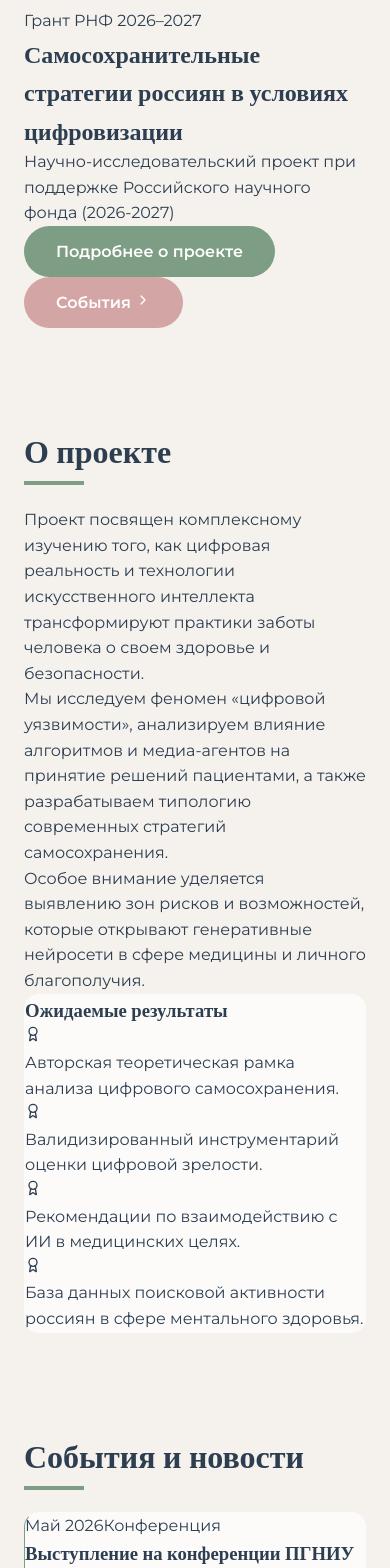
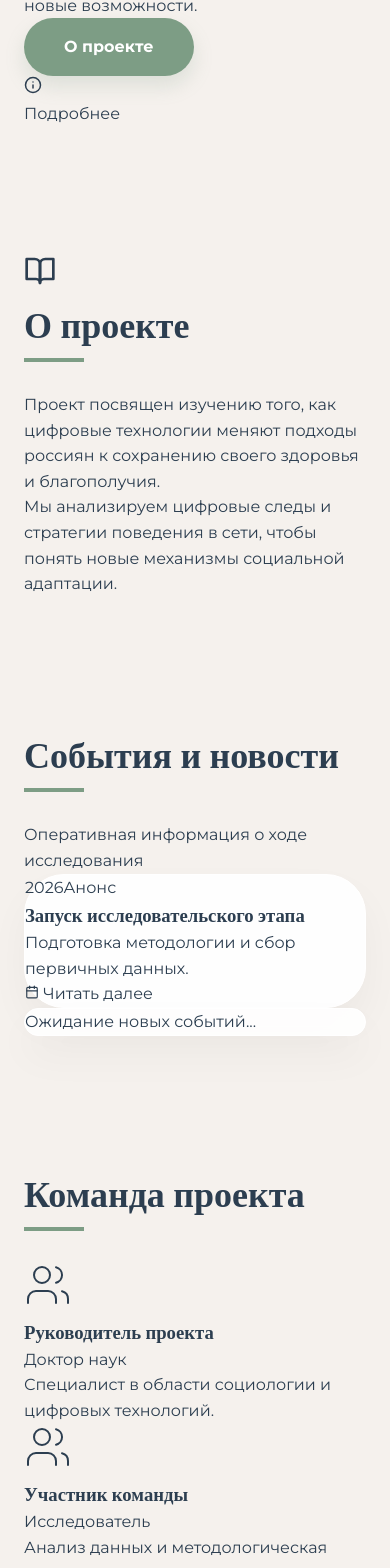
Before and after one commit to digital-selfcare/digital-selfcare.github.io, a React (Vite) app: page / in a window 390 px wide. Shown: the part 363-1931 px from the top of the page. Built offline with nearby package versions, Linux system fonts and the light colour scheme; a web font is replaced by a local one.

Commit message:
Redesign: Geometric layout, data scrubbed

```diff
--- a/src/App.jsx
+++ b/src/App.jsx
@@ -1,201 +1,224 @@
-import React, { useState, useEffect } from 'react';
-import { motion, AnimatePresence } from 'framer-motion';
-import { Calendar, Users, FileText, Mail, ChevronRight, Newspaper, Download, Award } from 'lucide-react';
+import React from 'react';
+import { motion } from 'framer-motion';
+import {
+  Menu, X, ChevronRight, Users,
+  FileText, Award, Download,
+  Database, Info, Calendar, BookOpen
+} from 'lucide-react';
 import { content } from './content';
 
-const App = () => {
-  const [scrolled, setScrolled] = useState(false);
-
-  useEffect(() => {
-    const handleScroll = () => setScrolled(window.scrollY > 50);
-    window.addEventListener('scroll', handleScroll);
-    return () => window.removeEventListener('scroll', handleScroll);
-  }, []);
+function App() {
+  const [isMenuOpen, setIsMenuOpen] = React.useState(false);
 
   return (
-    <div className="min-h-screen">
-      {/* Header */}
-      <header className={`fixed w-full z-50 transition-all duration-300 ${scrolled ? 'glass py-3' : 'py-6 bg-transparent'}`}>
-        <div className="container flex justify-between items-center">
+    <div className="min-h-screen bg-white">
+      {/* Navigation */}
+      <nav className="fixed w-full z-50 glass border-b border-gray-100 py-3 mt-4 mx-auto max-w-[95%] rounded-full left-0 right-0">
+        <div className="container flex justify-between items-center px-8">
           <div className="flex items-center gap-2">
-            <div className="w-10 h-10 rounded-full bg-sage flex items-center justify-center text-white">
-              <Award size={24} />
+            <div className="w-8 h-8 bg-sage rounded-full flex items-center justify-center text-white">
+              <Database size={18} />
             </div>
-            <span className="font-bold text-lg hidden sm:block">РНФ Проект</span>
-          </div>
-          <nav>
-            <ul className="flex gap-8 font-semibold text-sm uppercase tracking-wider">
-              <li><a href="#about" className="hover:text-sage transition">О проекте</a></li>
-              <li><a href="#events" className="hover:text-sage transition">Новости</a></li>
-              <li><a href="#team" className="hover:text-sage transition">Команда</a></li>
-              <li><a href="#materials" className="hover:text-sage transition">Материалы</a></li>
-            </ul>
-          </nav>
-        </div>
-      </header>
-
-      {/* Hero */}
-      <section className="pt-32 pb-16 relative overflow-hidden bg-white">
-        <div className="absolute top-0 left-0 w-full h-full opacity-5 pointer-events-none">
-          <svg viewBox="0 0 1000 400" className="w-full h-full" preserveAspectRatio="none">
-            <path d="M0,200 C200,100 400,300 600,200 C800,100 1000,200" stroke="#7d9d85" fill="transparent" strokeWidth="2" />
-          </svg>
+            <span className="font-playfair text-xl font-bold text-text tracking-tight">РНФ Проект</span>
           </div>
 
+          <div className="hidden md:flex gap-8 items-center">
+            {['about', 'events', 'team', 'materials'].map((item) => (
+              <a
+                key={item}
+                href={`#${item}`}
+                className="text-sm font-medium hover:text-sage transition capitalize"
+              >
+                {content[item].title}
+              </a>
+            ))}
+          </div>
+
+          <button className="md:hidden" onClick={() => setIsMenuOpen(!isMenuOpen)}>
+            {isMenuOpen ? <X /> : <Menu />}
+          </button>
+        </div>
+      </nav>
+
+      {/* Hero with Geometric Elements */}
+      <section className="pt-48 pb-20 relative overflow-hidden">
+        {/* Nicepage-style Background Shapes */}
+        <div className="geo-circle bg-sage/5 w-[500px] h-[500px] -top-20 -left-20" />
+        <div className="geo-circle bg-powdery/10 w-[300px] h-[300px] top-40 right-[-100px]" />
+
         <div className="container relative z-10">
+          <div className="grid lg:grid-cols-2 gap-12 items-center">
             <motion.div
-            initial={{ opacity: 0, y: 20 }}
-            animate={{ opacity: 1, y: 0 }}
-            transition={{ duration: 0.6 }}
-            className="max-w-3xl"
+              initial={{ opacity: 0, x: -30 }}
+              animate={{ opacity: 1, x: 0 }}
+              transition={{ duration: 0.8 }}
             >
-            <span className="inline-block px-3 py-1 rounded-full bg-sage/10 text-sage font-bold text-xs mb-4">
-              Грант РНФ 2026–2027
+              <span className="inline-block px-3 py-1 rounded-full bg-sage/10 text-sage font-bold text-xs mb-6 uppercase tracking-wider">
+                Исследовательский проект 2026–2027
               </span>
-            <h1 className="text-4xl md:text-5xl mb-6 leading-tight">
+              <h1 className="text-4xl md:text-6xl mb-8 leading-[1.1] font-playfair font-bold">
                 {content.hero.title}
               </h1>
-            <p className="text-lg text-text-light mb-8 leading-relaxed">
+              <p className="text-lg text-text-light mb-10 leading-relaxed max-w-lg">
                 {content.hero.subtitle}
               </p>
-            <div className="flex gap-3">
-              <a href="#about" className="btn">{content.hero.cta}</a>
-              <a href="#events" className="btn btn-powdery flex items-center gap-2 text-sm">
-                События <ChevronRight size={16} />
-              </a>
+              <div className="flex gap-4">
+                <a href="#about" className="btn px-8 py-4 rounded-full">{content.hero.cta}</a>
+                <div className="flex items-center gap-2 text-sage font-bold text-sm">
+                  <div className="w-10 h-10 rounded-full border-2 border-sage/20 flex items-center justify-center">
+                    <Info size={18} />
+                  </div>
+                  Подробнее
+                </div>
               </div>
             </motion.div>
+
+            {/* Visual Geometric Composition */}
+            <div className="relative hidden lg:block">
+              <div className="w-[450px] h-[450px] bg-beige rounded-[80px] rotate-3 relative overflow-hidden shadow-2xl">
+                <div className="absolute inset-0 bg-gradient-to-br from-sage/20 to-transparent" />
+                <div className="absolute top-1/2 left-1/2 -translate-x-1/2 -translate-y-1/2 w-48 h-48 bg-white/40 rounded-full blur-2xl" />
               </div>
-      </section>
-
-      {/* About */}
-      <section id="about" className="bg-beige/30 py-12">
-        <div className="container">
-          <h2 className="section-title">{content.about.title}</h2>
-          <div className="grid md:grid-cols-2 gap-10 items-start">
-            <div className="space-y-4">
-              {content.about.description.map((para, i) => (
-                <p key={i} className="text-base leading-relaxed text-text-light">
-                  {para}
-                </p>
-              ))}
-            </div>
-            <div className="glass p-6 space-y-4 border-l-4 border-powdery">
-              <h3 className="text-xl mb-2">Ожидаемые результаты</h3>
-              <ul className="space-y-2">
-                {content.about.results.map((res, i) => (
-                  <li key={i} className="flex gap-2 items-start text-sm">
-                    <div className="mt-1 text-sage"><Award size={16} /></div>
-                    <span className="font-medium">{res}</span>
-                  </li>
-                ))}
-              </ul>
+              <div className="absolute -bottom-10 -left-10 w-40 h-40 bg-powdery/20 rounded-full blur-xl" />
             </div>
           </div>
         </div>
       </section>
 
-      {/* News & Events */}
-      <section id="events" className="py-12">
+      {/* About Section - Compact & Geometric */}
+      <section id="about" className="py-20 relative bg-beige/10">
         <div className="container">
-          <h2 className="section-title">{content.events.title}</h2>
-          <div className="grid gap-4">
-            {content.events.items.map((item, i) => (
-              <motion.div
-                key={item.id}
-                whileHover={{ x: 5 }}
-                className="glass p-5 flex flex-col md:flex-row gap-6 items-center border-l-4 border-sage"
-                style={{ borderLeftColor: item.status === 'upcoming' ? '#7d9d85' : '#d4a5a5' }}
-              >
-                <div className="text-center md:text-left min-w-[120px]">
-                  <span className="block text-xl font-bold text-sage">{item.date}</span>
-                  <span className="text-[10px] uppercase tracking-widest text-text-light">{item.type}</span>
+          <div className="max-w-4xl mx-auto">
+            <div className="grid md:grid-cols-[1fr,2fr] gap-12 items-center">
+              <div>
+                <div className="w-20 h-20 bg-powdery rounded-3xl flex items-center justify-center text-white mb-6 rotate-6">
+                  <BookOpen size={32} />
                 </div>
-                <div className="flex-grow">
-                  <h3 className="text-lg mb-1">{item.title}</h3>
-                  <p className="text-sm text-text-light">{item.description}</p>
+                <h2 className="section-title !mb-4">{content.about.title}</h2>
               </div>
-                <div>
-                  {item.status === 'upcoming' ? (
-                    <span className="px-3 py-1 rounded-full bg-sage/10 text-sage text-[10px] font-bold">Ожидается</span>
-                  ) : (
-                    <span className="px-3 py-1 rounded-full bg-gray-100 text-gray-500 text-[10px] font-bold">Прошедшее</span>
-                  )}
+              <div className="space-y-6">
+                {content.about.description.map((para, i) => (
+                  <p key={i} className="text-lg leading-relaxed text-text-light font-medium">
+                    {para}
+                  </p>
+                ))}
               </div>
-              </motion.div>
-            ))}
+            </div>
           </div>
         </div>
       </section>
 
-      {/* Team */}
-      <section id="team" className="bg-sage/5 py-12">
+      {/* News & Team in "Nicepage" Cards */}
+      <section id="events" className="py-20">
         <div className="container">
+          <div className="flex justify-between items-end mb-12">
+            <div>
+              <h2 className="section-title !mb-2">{content.events.title}</h2>
+              <p className="text-text-light">Оперативная информация о ходе исследования</p>
+            </div>
+          </div>
+
+          <div className="grid md:grid-cols-2 lg:grid-cols-3 gap-8">
+            {content.events.items.map((item, i) => (
+              <motion.div
+                key={item.id}
+                whileHover={{ y: -10 }}
+                className="glass p-8 group relative overflow-hidden"
+              >
+                <div className="absolute top-0 right-0 w-24 h-24 bg-sage/5 rounded-bl-[100px] transition-all group-hover:w-32 group-hover:h-32" />
+                <div className="relative z-10">
+                  <div className="flex items-center gap-3 mb-6">
+                    <span className="text-sm font-bold text-sage bg-sage/10 px-3 py-1 rounded-full">{item.date}</span>
+                    <span className="text-[10px] uppercase font-bold text-text-light tracking-widest">{item.type}</span>
+                  </div>
+                  <h3 className="text-xl mb-4 font-bold leading-tight">{item.title}</h3>
+                  <p className="text-sm text-text-light leading-relaxed mb-6">{item.description}</p>
+                  <div className="flex items-center gap-2 text-xs font-bold text-sage">
+                    <Calendar size={14} /> Читать далее
+                  </div>
+                </div>
+              </motion.div>
+            ))}
+            {/* Empty States placeholders */}
+            <div className="glass p-8 border-dashed border-2 border-gray-100 flex flex-center items-center justify-center text-gray-300">
+               Ожидание новых событий...
+            </div>
+          </div>
+        </div>
+      </section>
+
+      {/* Team Section with Circle Images */}
+      <section id="team" className="py-20 bg-sage/5 relative overflow-hidden">
+        <div className="geo-circle bg-powdery/10 w-[400px] h-[400px] -bottom-20 -right-20" />
+
+        <div className="container relative z-10">
+          <div className="text-center mb-16">
             <h2 className="section-title">{content.team.title}</h2>
-          <div className="grid md:grid-cols-3 gap-8">
+          </div>
+
+          <div className="grid md:grid-cols-3 gap-12">
             {content.team.members.map((member, i) => (
-              <div key={i} className="text-center">
-                <div className="w-32 h-32 mx-auto rounded-full bg-white shadow-md mb-4 overflow-hidden flex items-center justify-center text-sage">
-                  <Users size={40} strokeWidth={1} />
+              <div key={i} className="text-center group">
+                <div className="w-40 h-40 mx-auto mb-6 relative">
+                  <div className="absolute inset-0 bg-powdery/20 rounded-full scale-110 group-hover:scale-125 transition-transform duration-500" />
+                  <div className="w-full h-full rounded-full bg-white shadow-xl relative z-10 flex items-center justify-center text-sage border-4 border-white overflow-hidden">
+                    <Users size={48} strokeWidth={1} />
                   </div>
-                <h3 className="text-lg mb-1">{member.name}</h3>
-                <p className="text-sage font-bold text-[10px] mb-2 uppercase">{member.role}</p>
-                <p className="text-xs text-text-light px-4">{member.bio}</p>
+                </div>
+                <h3 className="text-xl font-bold mb-1">{member.name}</h3>
+                <p className="text-sage font-bold text-xs mb-4 uppercase tracking-wider">{member.role}</p>
+                <p className="text-sm text-text-light leading-relaxed px-4">{member.bio}</p>
               </div>
             ))}
           </div>
         </div>
       </section>
 
-      {/* Materials */}
-      <section id="materials" className="py-12">
-        <div className="container text-center">
+      {/* Materials Section */}
+      <section id="materials" className="py-20">
+        <div className="container">
+          <div className="max-w-3xl mx-auto text-center">
             <h2 className="section-title">{content.materials.title}</h2>
-          <p className="text-base text-text-light mb-8 max-w-2xl mx-auto">
+            <p className="text-lg text-text-light mb-12">
               {content.materials.description}
             </p>
-          <div className="grid md:grid-cols-2 gap-4 max-w-3xl mx-auto">
+
+            <div className="grid gap-4">
               {content.materials.items.map((item, i) => (
-              <a key={i} href={item.link} className="glass p-4 flex justify-between items-center hover:bg-white transition group">
-                <div className="flex items-center gap-3">
-                  <div className="p-2 rounded-lg bg-powdery/10 text-powdery"><FileText size={20} /></div>
+                <a key={i} href={item.link} className="glass p-6 flex justify-between items-center group hover:border-sage/30 transition-all duration-300">
+                  <div className="flex items-center gap-5">
+                    <div className="w-14 h-14 rounded-2xl bg-powdery/10 text-powdery flex items-center justify-center group-hover:bg-powdery group-hover:text-white transition-colors">
+                      <FileText size={28} />
+                    </div>
                     <div className="text-left">
-                    <h4 className="font-bold text-sm">{item.title}</h4>
-                    <span className="text-[10px] text-text-light uppercase">{item.type}</span>
+                      <h4 className="font-bold text-lg">{item.title}</h4>
+                      <span className="text-xs text-text-light uppercase font-bold tracking-widest">{item.type}</span>
                     </div>
                   </div>
-                <Download size={18} className="text-gray-300 group-hover:text-sage transition" />
+                  <div className="w-10 h-10 rounded-full bg-gray-50 flex items-center justify-center text-gray-300 group-hover:bg-sage group-hover:text-white transition-all">
+                    <Download size={18} />
+                  </div>
                 </a>
               ))}
+            </div>
           </div>
         </div>
       </section>
 
       {/* Footer */}
-      <footer className="bg-text-dark text-white py-16">
-        <div className="container">
-          <div className="flex flex-col md:flex-row justify-between items-center gap-8">
-            <div className="max-w-md text-center md:text-left">
-              <p className="opacity-70 text-sm italic mb-4">
-                {content.footer.rnf}
+      <footer className="py-12 border-t border-gray-100 bg-white">
+        <div className="container text-center">
+          <div className="flex justify-center items-center gap-2 mb-6">
+            <div className="w-6 h-6 bg-sage rounded-full" />
+            <span className="font-playfair font-bold">РНФ Исследование 2026</span>
+          </div>
+          <p className="text-sm text-text-light">
+            © 2026 Проект «Стратегии самосохранения». Все права защищены.
           </p>
-              <p className="font-bold">
-                {content.footer.copyright}
-              </p>
-            </div>
-            <div className="flex gap-6">
-              <a href="mailto:contact@example.com" className="w-12 h-12 rounded-full border border-white/20 flex items-center justify-center hover:bg-sage hover:border-sage transition">
-                <Mail size={20} />
-              </a>
-              <a href="#" className="w-12 h-12 rounded-full border border-white/20 flex items-center justify-center hover:bg-sage hover:border-sage transition">
-                <Users size={20} />
-              </a>
-            </div>
-          </div>
         </div>
       </footer>
     </div>
   );
-};
+}
 
 export default App;
--- a/src/content.js
+++ b/src/content.js
@@ -1,21 +1,14 @@
 export const content = {
   hero: {
-    title: "Самосохранительные стратегии россиян в условиях цифровизации",
-    subtitle: "Научно-исследовательский проект при поддержке Российского научного фонда (2026-2027)",
-    cta: "Подробнее о проекте"
+    title: "Самосохранительное поведение россиян",
+    subtitle: "Исследовательский проект в условиях цифровизации: стратегии, риски и новые возможности.",
+    cta: "О проекте"
   },
   about: {
     title: "О проекте",
     description: [
-      "Проект посвящен комплексному изучению того, как цифровая реальность и технологии искусственного интеллекта трансформируют практики заботы человека о своем здоровье и безопасности.",
-      "Мы исследуем феномен «цифровой уязвимости», анализируем влияние алгоритмов и медиа-агентов на принятие решений пациентами, а также разрабатываем типологию современных стратегий самосохранения.",
-      "Особое внимание уделяется выявлению зон рисков и возможностей, которые открывают генеративные нейросети в сфере медицины и личного благополучия."
-    ],
-    results: [
-      "Авторская теоретическая рамка анализа цифрового самосохранения.",
-      "Валидизированный инструментарий оценки цифровой зрелости.",
-      "Рекомендации по взаимодействию с ИИ в медицинских целях.",
-      "База данных поисковой активности россиян в сфере ментального здоровья."
+      "Проект посвящен изучению того, как цифровые технологии меняют подходы россиян к сохранению своего здоровья и благополучия.",
+      "Мы анализируем цифровые следы и стратегии поведения в сети, чтобы понять новые механизмы социальной адаптации."
     ]
   },
   events: {
@@ -23,26 +16,10 @@ export const content = {
     items: [
       {
         id: 1,
-        date: "Май 2026",
-        type: "Конференция",
-        title: "Выступление на конференции ПГНИУ",
-        description: "Члены коллектива представят результаты первого этапа проекта на специальной секции «Актуальные проблемы развития человеческого потенциала в современном обществе».",
-        status: "upcoming"
-      },
-      {
-        id: 2,
-        date: "Июнь 2026",
-        type: "Публикация",
-        title: "Выход статьи в Scopus Q1",
-        description: "Подготовлена и принята к печати статья, посвященная анализу цифровых следов самосохранительного поведения.",
-        status: "past"
-      },
-      {
-        id: 3,
-        date: "Сентябрь 2026",
-        type: "Событие",
-        title: "Запуск всероссийского опроса",
-        description: "Начинается полевой этап исследования: сбор данных о цифровой вовлеченности россиян в практики здоровьесбережения.",
+        date: "2026",
+        type: "Анонс",
+        title: "Запуск исследовательского этапа",
+        description: "Подготовка методологии и сбор первичных данных.",
         status: "upcoming"
       }
     ]
@@ -51,43 +28,31 @@ export const content = {
     title: "Команда проекта",
     members: [
       {
-        name: "Анна Багирова",
-        role: "Руководитель проекта",
-        bio: "Доктор социологических наук, профессор. Ведущий эксперт в области демографии и социологии труда.",
-        image: "" // Placeholder
+        name: "Руководитель проекта",
+        role: "Доктор наук",
+        bio: "Специалист в области социологии и цифровых технологий."
       },
       {
-        name: "Г.И. Курчеева",
-        role: "Ведущий научный сотрудник",
-        bio: "Специалист по анализу больших данных и цифровых следов в здравоохранении.",
-        image: ""
+        name: "Участник команды",
+        role: "Исследователь",
+        bio: "Анализ данных и методологическая поддержка."
       },
       {
-        name: "Е.Ю. Бабайкина",
-        role: "Научный сотрудник",
-        bio: "Эксперт по качественным методам исследования и анализу медицинского контента.",
-        image: ""
+        name: "Участник команды",
+        role: "Аспирант",
+        bio: "Сбор и первичная обработка информации."
       }
     ]
   },
   materials: {
-    title: "Материалы и данные",
-    description: "В данном разделе публикуются открытые данные и методические материалы проекта.",
+    title: "Материалы",
+    description: "Раздел будет пополняться по мере публикации результатов исследования.",
     items: [
       {
-        title: "Методика LSI-анализа",
+        title: "Методологический протокол",
         type: "PDF",
-        link: "#"
-      },
-      {
-        title: "Датасет Wordstat (F40-F48)",
-        type: "CSV",
         link: "#"
       }
     ]
-  },
-  footer: {
-    rnf: "Проект №26-XX-XXXXX поддержан Российским научным фондом.",
-    copyright: "© 2026 Исследовательский коллектив ПГНИУ"
   }
 };
--- a/src/index.css
+++ b/src/index.css
@@ -47,12 +47,14 @@ ul {
 }
 
 section {
-  padding: 3rem 0;
+  padding: 4rem 0;
+  position: relative;
 }
 
 .section-title {
-  font-size: 2rem;
-  margin-bottom: 2rem;
+  font-size: 2.25rem;
+  margin-bottom: 2.5rem;
+  font-weight: 700;
   position: relative;
   display: inline-block;
 }
@@ -67,34 +69,45 @@ section {
   background-color: var(--color-sage);
 }
 
+/* Geometric Elements */
+.geo-circle {
+  position: absolute;
+  border-radius: 50%;
+  pointer-events: none;
+  z-index: 0;
+}
+
 /* Glassmorphism utility */
 .glass {
-  background: rgba(255, 255, 255, 0.7);
+  background: rgba(255, 255, 255, 0.9);
   backdrop-filter: blur(10px);
-  border: 1px solid rgba(255, 255, 255, 0.3);
-  border-radius: 15px;
+  border: 1px solid rgba(255, 255, 255, 1);
+  border-radius: 40px;
+  box-shadow: 0 20px 40px rgba(0, 0, 0, 0.04);
 }
 
 .btn {
-  display: inline-block;
-  padding: 0.8rem 2rem;
   background-color: var(--color-sage);
   color: white;
-  border-radius: 30px;
-  font-weight: 600;
+  padding: 1rem 2.5rem;
+  border-radius: 100px; /* Fully rounded buttons as in Nicepage ref */
+  font-weight: 700;
+  display: inline-block;
   transition: all 0.3s ease;
+  border: none;
   cursor: pointer;
-  border: none;
+  box-shadow: 0 10px 20px rgba(125, 157, 133, 0.2);
 }
 
 .btn:hover {
-  background-color: var(--color-sage-light);
-  transform: translateY(-2px);
-  box-shadow: 0 4px 15px rgba(125, 157, 133, 0.3);
+  transform: translateY(-3px);
+  box-shadow: 0 15px 30px rgba(125, 157, 133, 0.3);
+  filter: brightness(1.1);
 }
 
 .btn-powdery {
   background-color: var(--color-powdery);
+  box-shadow: 0 10px 20px rgba(212, 165, 165, 0.2);
 }
 
 .btn-powdery:hover {
```
Lines whose indentation alone changed are shown as unchanged.
